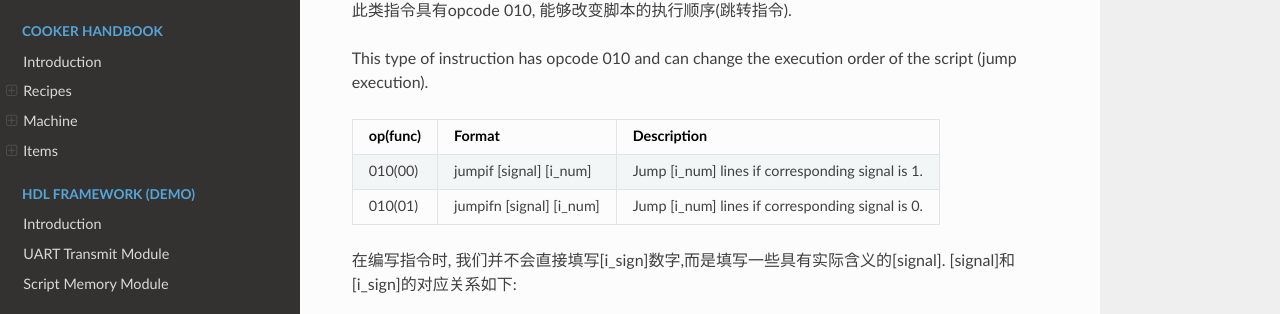
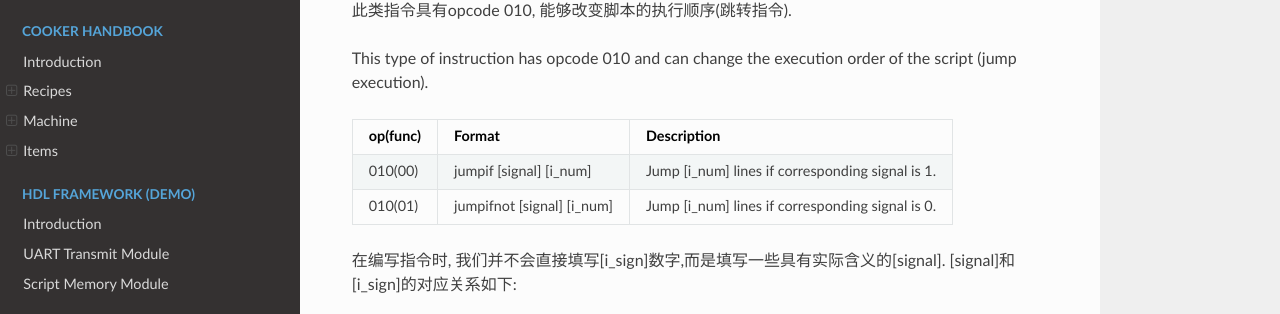
Before and after one commit to Yan-ice/GenshinKitchen_doc, an MkDocs documentation site: the page built from docs/scripts/jump.md, in a window 1280 px wide and 1278 px high. Shown: the part 161-475 px from the top of the window. Built offline with MkDocs 1.6.1, drawn with Linux system fonts in a browser that asks for light colours; nearby versions of some CDN libraries.

Commit message:
jumpifnot

```diff
--- a/docs/scripts/jump.md
+++ b/docs/scripts/jump.md
@@ -7,7 +7,7 @@ This type of instruction has opcode 010 and can change the execution order of th
 | op(func) | Format | Description|
 |------|-------|----------|
 | 010(00) | jumpif [signal] [i_num] | Jump [i_num] lines if corresponding signal is 1.|
-| 010(01) | jumpifn [signal] [i_num] | Jump [i_num] lines if corresponding signal is 0.|
+| 010(01) | jumpifnot [signal] [i_num] | Jump [i_num] lines if corresponding signal is 0.|
 
 在编写指令时, 我们并不会直接填写[i_sign]数字,而是填写一些具有实际含义的[signal]. [signal]和[i_sign]的对应关系如下:
 
```
Also changed, not shown: docs/scripts/Introduction.md (+1 -1 lines).
